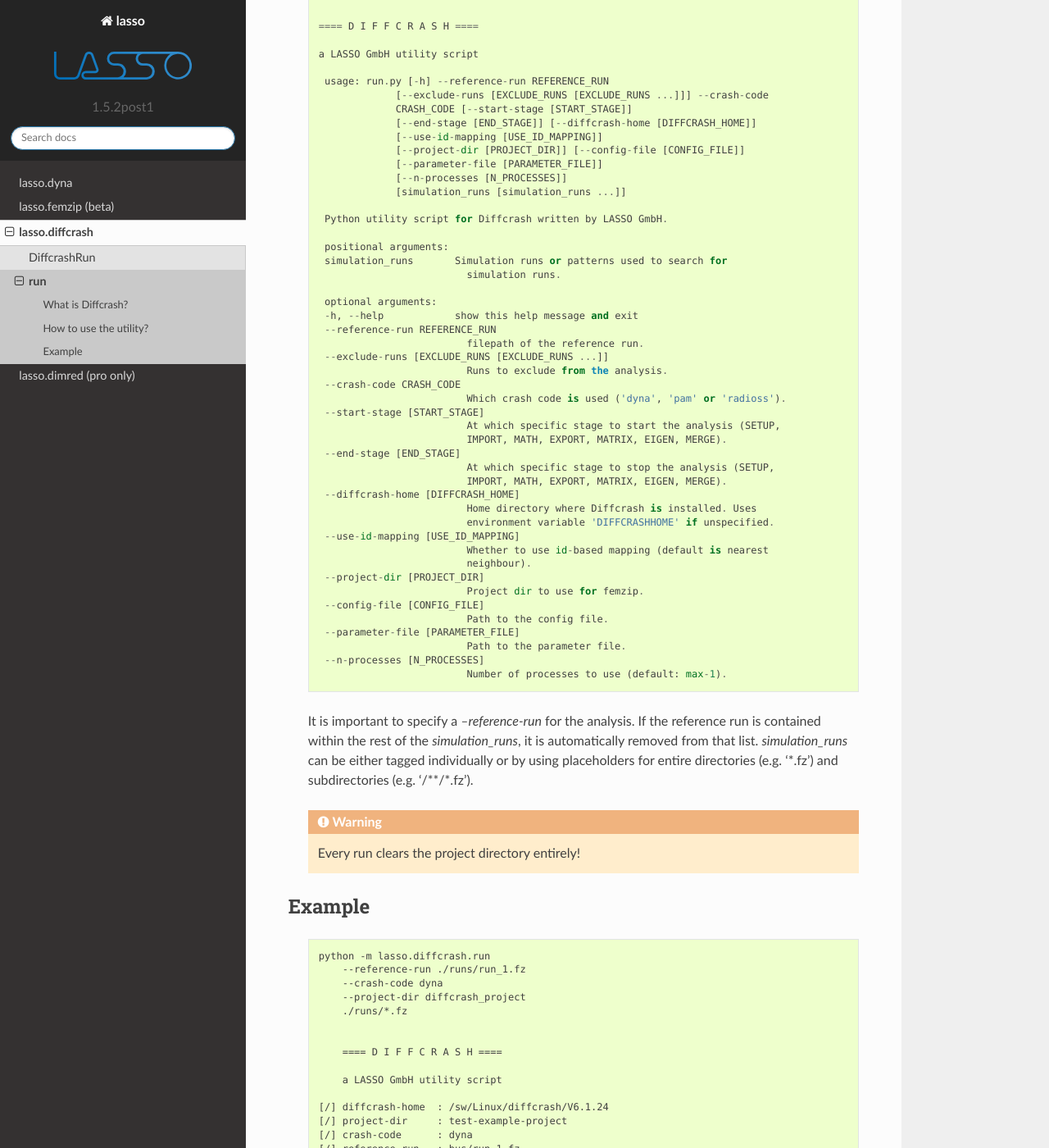
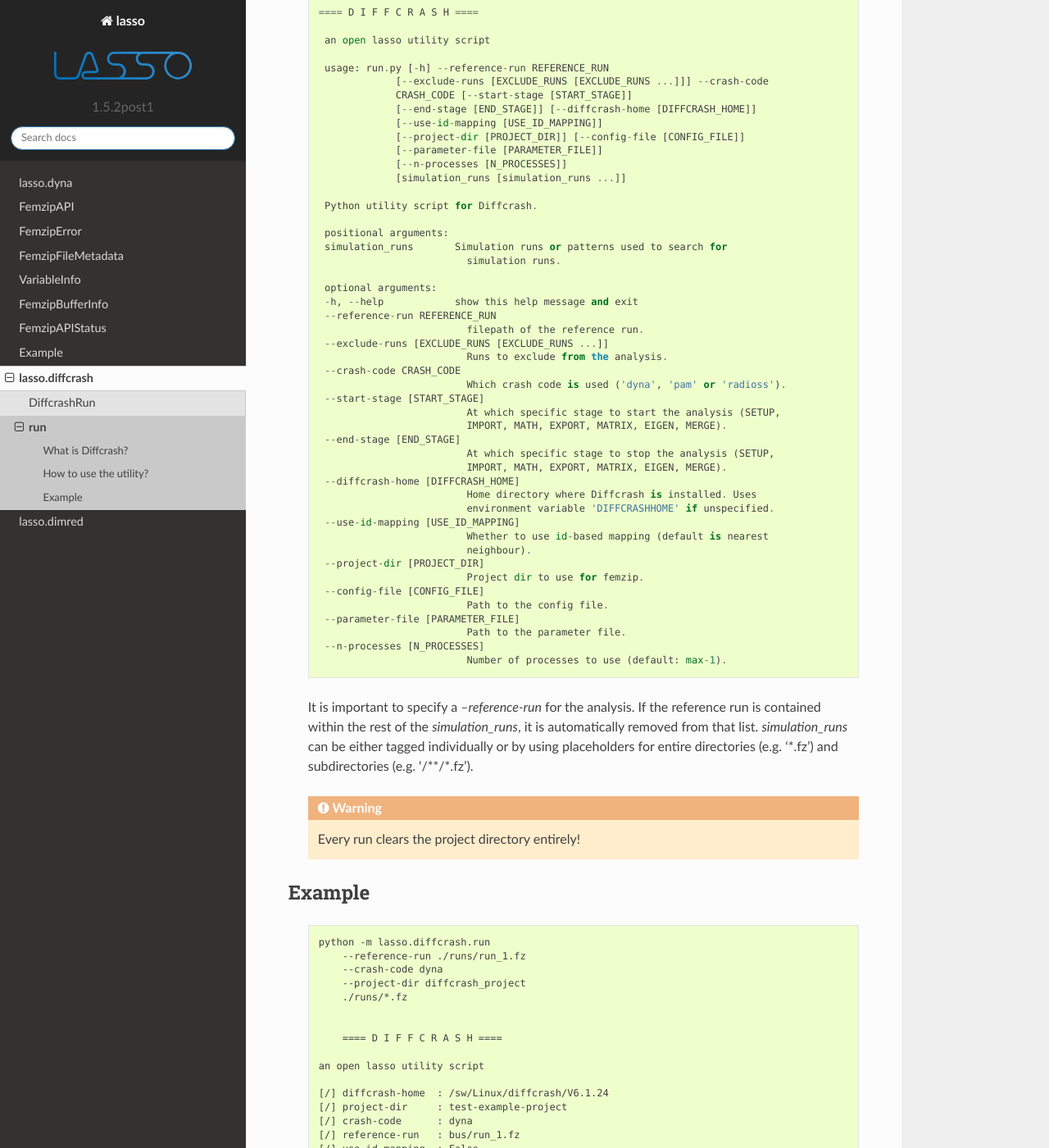
Before and after one commit to open-lasso-python/lasso-python, a Sphinx documentation site: the page built from docs/source/diffcrash/run.rst, in a window 1280 px wide and 1400 px high, scrolled down 479 px. Shown: the whole window at 82% size. Built offline with Sphinx 7.4.7 and the Read the Docs theme 2.0.0, drawn with Linux system fonts in a browser that asks for light colours; a script that is not in the unit is left out; some of the changed text lies outside the part shown.

```diff
--- a/docs/source/diffcrash/run.rst
+++ b/docs/source/diffcrash/run.rst
@@ -8,11 +8,10 @@ What is Diffcrash?
     Diffcrash_ is a software from Sidact_ which is designed
     for robustness analysis of simulation runs. It can be used as
     a set of independent executables or as a postprocessor plugin.
-    Diffcrash_ itself must be licensed. Please therefore contact either
-    Sidact_ directly or LASSO_. This commmand line utility makes
+    Diffcrash_ itself must be licensed. Please therefore contact
+    Sidact_ directly. This commmand line utility makes
     running a Diffcrash analysis much easier.
 
-    .. _LASSO: https://www.lasso.de/en
     .. _Sidact: http://www.sidact.com/
     .. _Diffcrash: http://www.sidact.com/diffcrash.html
 
@@ -25,10 +24,9 @@ How to use the utility?
 
         python -m lasso.diffcrash.run --help
 
-
        ==== D I F F C R A S H ====
 
-       a LASSO GmbH utility script
+        an open lasso utility script
 
         usage: run.py [-h] --reference-run REFERENCE_RUN
                     [--exclude-runs [EXCLUDE_RUNS [EXCLUDE_RUNS ...]]] --crash-code
@@ -40,7 +38,7 @@ How to use the utility?
                     [--n-processes [N_PROCESSES]]
                     [simulation_runs [simulation_runs ...]]
 
-        Python utility script for Diffcrash written by LASSO GmbH.
+        Python utility script for Diffcrash.
 
         positional arguments:
         simulation_runs       Simulation runs or patterns used to search for
@@ -99,7 +97,7 @@ Example
 
             ==== D I F F C R A S H ====
 
-            a LASSO GmbH utility script
+        an open lasso utility script
 
         [/] diffcrash-home  : /sw/Linux/diffcrash/V6.1.24
         [/] project-dir     : test-example-project
--- a/docs/source/dyna/dyna_performance_info.rst
+++ b/docs/source/dyna/dyna_performance_info.rst
@@ -9,7 +9,7 @@ D3plot
 ~~~~~~
 
     Benchmark:
-        The d3plot reader is bazingly fast by using several memory tricks.
+        The d3plot reader is blazingly fast by using several memory tricks.
         While postprocessors build up an internal datastructure during reading,
         this reader avoids this and simply references memory within the files.
         In consequence performance benchmarks show that the runtime
--- a/docs/source/femzip/femzip.rst
+++ b/docs/source/femzip/femzip.rst
@@ -1,5 +1,5 @@
-
-lasso.femzip (beta)
+#TODO: Still Beta? ask codie
+lasso.femzip
 ===================
 
 Documentation of the Femzip module.
```
Also changed, not shown: docs/source/dimred/dimred.rst (+2 -5 lines), docs/source/dimred/run.rst (+3 -9 lines), docs/source/index.rst (+9 -30 lines), docs/images/icon-home.png (deleted), docs/images/icon-linkedin.png (deleted), docs/images/icon-mail.png (deleted), docs/source/icon-home.svg (deleted), docs/source/icon-linkedin.png (deleted), docs/source/icon-mail.svg (deleted).
